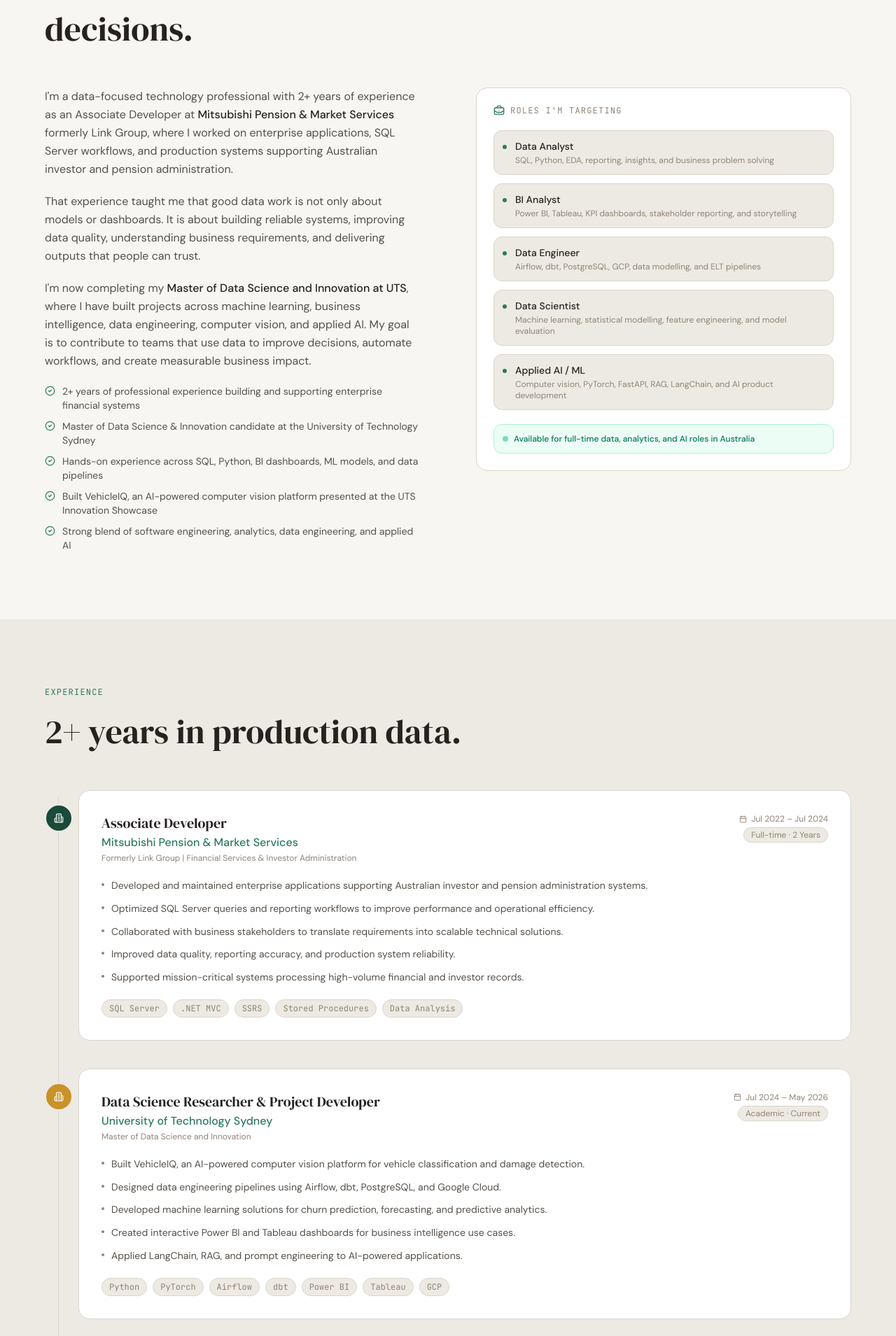
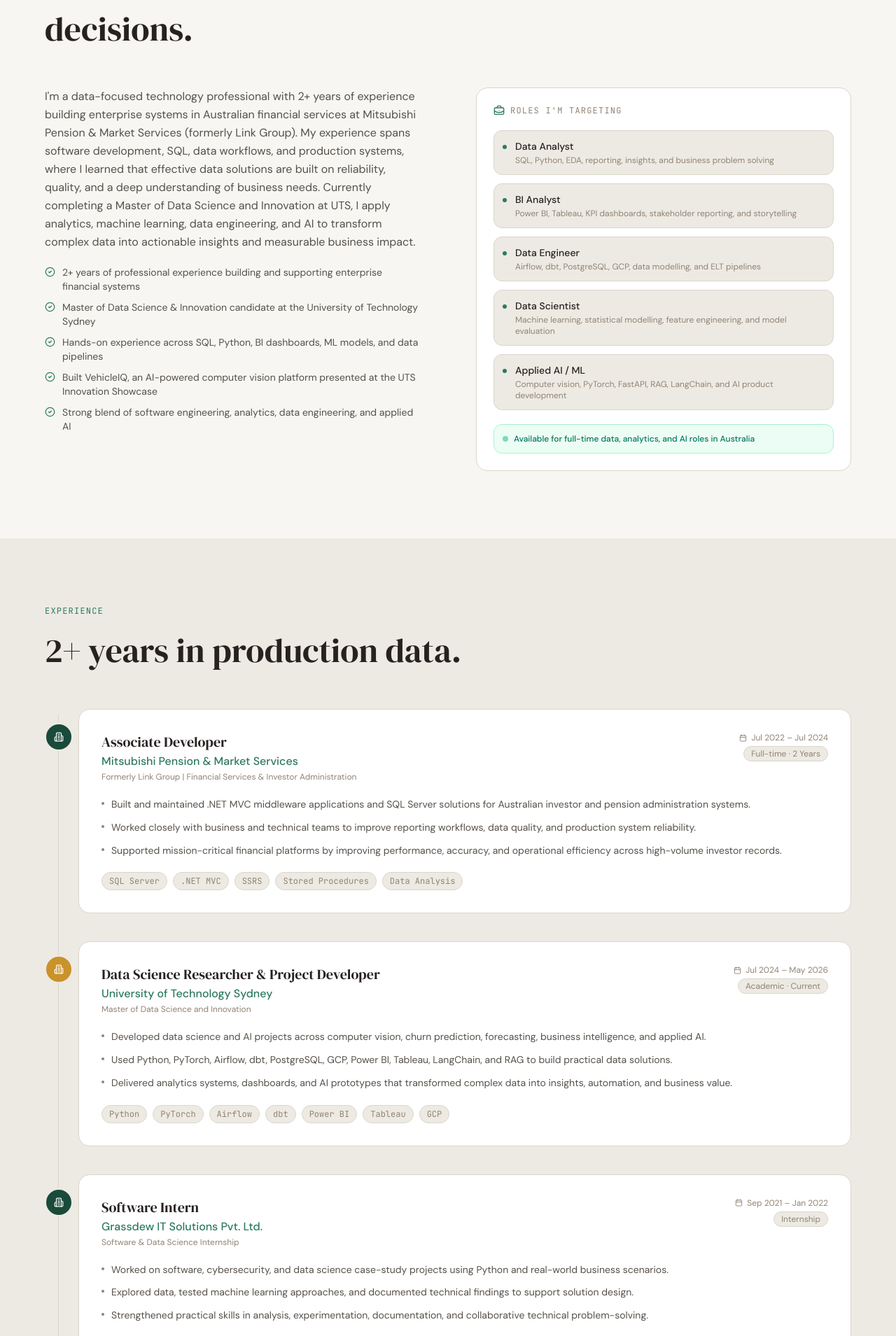
Before and after one commit to jeppusonal/Sonal_Portfolio, a Next.js app: page / in a window 1280 px wide. Shown: the part 991-2900 px from the top of the page at 70% size. Built offline with nearby package versions, Linux system fonts and the light colour scheme.

Commit message:
Enhance about section

```diff
--- a/src/components/sections/About.tsx
+++ b/src/components/sections/About.tsx
@@ -63,33 +63,12 @@
             className="space-y-5 text-[var(--text-secondary)] leading-relaxed"
           >
             <p>
-              I&apos;m a data-focused technology professional with 2+ years of
-              experience as an Associate Developer at{" "}
-              <strong className="text-[var(--text-primary)] font-medium">
-                Mitsubishi Pension & Market Services
-              </strong>{" "}
-              formerly Link Group, where I worked on enterprise applications,
-              SQL Server workflows, and production systems supporting Australian
-              investor and pension administration.
-            </p>
+              I&apos;m a data-focused technology professional with 2+ years of experience building enterprise systems in Australian financial services at Mitsubishi Pension & Market Services (formerly Link Group).
 
-            <p>
-              That experience taught me that good data work is not only about
-              models or dashboards. It is about building reliable systems,
-              improving data quality, understanding business requirements, and
-              delivering outputs that people can trust.
-            </p>
+My experience spans software development, SQL, data workflows, and production systems, where I learned that effective data solutions are built on reliability, quality, and a deep understanding of business needs.
 
-            <p>
-              I&apos;m now completing my{" "}
-              <strong className="text-[var(--text-primary)] font-medium">
-                Master of Data Science and Innovation at UTS
-              </strong>
-              , where I have built projects across machine learning, business
-              intelligence, data engineering, computer vision, and applied AI.
-              My goal is to contribute to teams that use data to improve
-              decisions, automate workflows, and create measurable business
-              impact.
+Currently completing a Master of Data Science and Innovation at UTS, I apply analytics, machine learning, data engineering, and AI to transform complex data into actionable insights and measurable business impact.
+
             </p>
 
             <ul className="mt-6 space-y-2.5">
--- a/src/components/sections/Experience.tsx
+++ b/src/components/sections/Experience.tsx
@@ -1,4 +1,5 @@
 "use client";
+
 import { motion } from "framer-motion";
 import { Building2, Calendar } from "lucide-react";
 
@@ -11,16 +12,13 @@
     location: "Mumbai, India",
     type: "Full-time · 2 Years",
     bullets: [
-"Developed and maintained enterprise applications supporting Australian investor and pension administration systems.",
-"Optimized SQL Server queries and reporting workflows to improve performance and operational efficiency.",
-"Collaborated with business stakeholders to translate requirements into scalable technical solutions.",
-"Improved data quality, reporting accuracy, and production system reliability.",
-"Supported mission-critical systems processing high-volume financial and investor records."
+      "Built and maintained .NET MVC middleware applications and SQL Server solutions for Australian investor and pension administration systems.",
+      "Worked closely with business and technical teams to improve reporting workflows, data quality, and production system reliability.",
+      "Supported mission-critical financial platforms by improving performance, accuracy, and operational efficiency across high-volume investor records.",
     ],
     stack: ["SQL Server", ".NET MVC", "SSRS", "Stored Procedures", "Data Analysis"],
     accent: "var(--accent)",
   },
-
   {
     company: "University of Technology Sydney",
     subtitle: "Master of Data Science and Innovation",
@@ -29,16 +27,13 @@
     location: "Sydney, Australia",
     type: "Academic · Current",
     bullets: [
-"Built VehicleIQ, an AI-powered computer vision platform for vehicle classification and damage detection.",
-"Designed data engineering pipelines using Airflow, dbt, PostgreSQL, and Google Cloud.",
-"Developed machine learning solutions for churn prediction, forecasting, and predictive analytics.",
-"Created interactive Power BI and Tableau dashboards for business intelligence use cases.",
-"Applied LangChain, RAG, and prompt engineering to AI-powered applications."
+      "Developed data science and AI projects across computer vision, churn prediction, forecasting, business intelligence, and applied AI.",
+      "Used Python, PyTorch, Airflow, dbt, PostgreSQL, GCP, Power BI, Tableau, LangChain, and RAG to build practical data solutions.",
+      "Delivered analytics systems, dashboards, and AI prototypes that transformed complex data into insights, automation, and business value.",
     ],
     stack: ["Python", "PyTorch", "Airflow", "dbt", "Power BI", "Tableau", "GCP"],
     accent: "var(--gold)",
   },
-
   {
     company: "Grassdew IT Solutions Pvt. Ltd.",
     subtitle: "Software & Data Science Internship",
@@ -47,15 +42,13 @@
     location: "Mumbai, India",
     type: "Internship",
     bullets: [
-"Developed cybersecurity and data science case-study projects using real-world business scenarios.",
-"Performed exploratory data analysis and machine learning experimentation.",
-"Created technical documentation and project reports.",
-"Collaborated with mentors and peers on solution design and evaluation."
+      "Worked on software, cybersecurity, and data science case-study projects using Python and real-world business scenarios.",
+      "Explored data, tested machine learning approaches, and documented technical findings to support solution design.",
+      "Strengthened practical skills in analysis, experimentation, documentation, and collaborative technical problem-solving.",
     ],
     stack: ["Python", "Machine Learning", "EDA", "Cybersecurity"],
     accent: "var(--accent)",
   },
-
   {
     company: "LetsGrowMore",
     subtitle: "Data Science Internship Program",
@@ -64,14 +57,13 @@
     location: "Remote",
     type: "Internship",
     bullets: [
-"Built machine learning projects using Python and Scikit-learn.",
-"Performed data cleaning, feature engineering, and model evaluation.",
-"Created visualizations to communicate analytical findings.",
-"Presented project outcomes and recommendations."
+      "Built beginner-to-intermediate machine learning projects using Python, Scikit-learn, and data visualization tools.",
+      "Performed data cleaning, feature engineering, model training, and evaluation to understand end-to-end ML workflows.",
+      "Presented analytical findings and project outcomes, improving my foundation in applied data science and communication.",
     ],
     stack: ["Python", "Scikit-learn", "Data Analysis", "Visualization"],
     accent: "var(--accent)",
-}
+  },
 ];
 
 export default function Experience() {
@@ -88,13 +80,13 @@
           <span className="text-xs font-mono text-[var(--accent-light)] uppercase tracking-widest mb-3 block">
             Experience
           </span>
+
           <h2 className="font-display text-[clamp(2rem,4vw,3rem)] text-[var(--text-primary)]">
             2+ years in production data.
           </h2>
         </motion.div>
 
         <div className="relative">
-          {/* Timeline line */}
           <div className="absolute left-[19px] top-2 bottom-2 w-px bg-[var(--border)] hidden md:block" />
 
           <div className="space-y-10">
@@ -107,44 +99,58 @@
                 transition={{ duration: 0.5, delay: i * 0.15 }}
                 className="md:pl-12 relative"
               >
-                {/* Timeline dot */}
                 <div
                   className="absolute left-0 top-5 w-10 h-10 rounded-full border-2 border-[var(--bg-subtle)] hidden md:flex items-center justify-center"
-                  style={{ backgroundColor: exp.accent === "var(--accent)" ? "var(--accent)" : "var(--gold)" }}
+                  style={{
+                    backgroundColor:
+                      exp.accent === "var(--accent)"
+                        ? "var(--accent)"
+                        : "var(--gold)",
+                  }}
                 >
                   <Building2 size={14} className="text-white" />
                 </div>
 
                 <div className="bg-[var(--bg-card)] border border-[var(--border)] rounded-2xl p-6 md:p-8 hover:border-[var(--accent)] transition-colors duration-300">
-                  {/* Header */}
                   <div className="flex flex-col sm:flex-row sm:items-start sm:justify-between gap-3 mb-5">
                     <div>
-                      <h3 className="font-display text-xl text-[var(--text-primary)]">{exp.role}</h3>
-                      <p className="font-medium text-[var(--accent-light)] mt-0.5">{exp.company}</p>
-                      <p className="text-xs text-[var(--text-muted)] mt-0.5">{exp.subtitle}</p>
+                      <h3 className="font-display text-xl text-[var(--text-primary)]">
+                        {exp.role}
+                      </h3>
+
+                      <p className="font-medium text-[var(--accent-light)] mt-0.5">
+                        {exp.company}
+                      </p>
+
+                      <p className="text-xs text-[var(--text-muted)] mt-0.5">
+                        {exp.subtitle}
+                      </p>
                     </div>
+
                     <div className="flex flex-col items-start sm:items-end gap-1 flex-shrink-0">
                       <span className="flex items-center gap-1.5 text-xs text-[var(--text-muted)]">
                         <Calendar size={11} />
                         {exp.period}
                       </span>
+
                       <span className="text-xs px-2.5 py-0.5 rounded-full border border-[var(--border)] bg-[var(--bg-subtle)] text-[var(--text-muted)]">
                         {exp.type}
                       </span>
                     </div>
                   </div>
 
-                  {/* Bullets */}
                   <ul className="space-y-2.5 mb-5">
                     {exp.bullets.map((b) => (
-                      <li key={b} className="flex items-start gap-2.5 text-sm text-[var(--text-secondary)] leading-relaxed">
+                      <li
+                        key={b}
+                        className="flex items-start gap-2.5 text-sm text-[var(--text-secondary)] leading-relaxed"
+                      >
                         <span className="mt-2 w-1 h-1 rounded-full bg-[var(--text-muted)] flex-shrink-0" />
                         {b}
                       </li>
                     ))}
                   </ul>
 
-                  {/* Stack */}
                   <div className="flex flex-wrap gap-2">
                     {exp.stack.map((s) => (
                       <span
```
Lines whose indentation alone changed are shown as unchanged.
